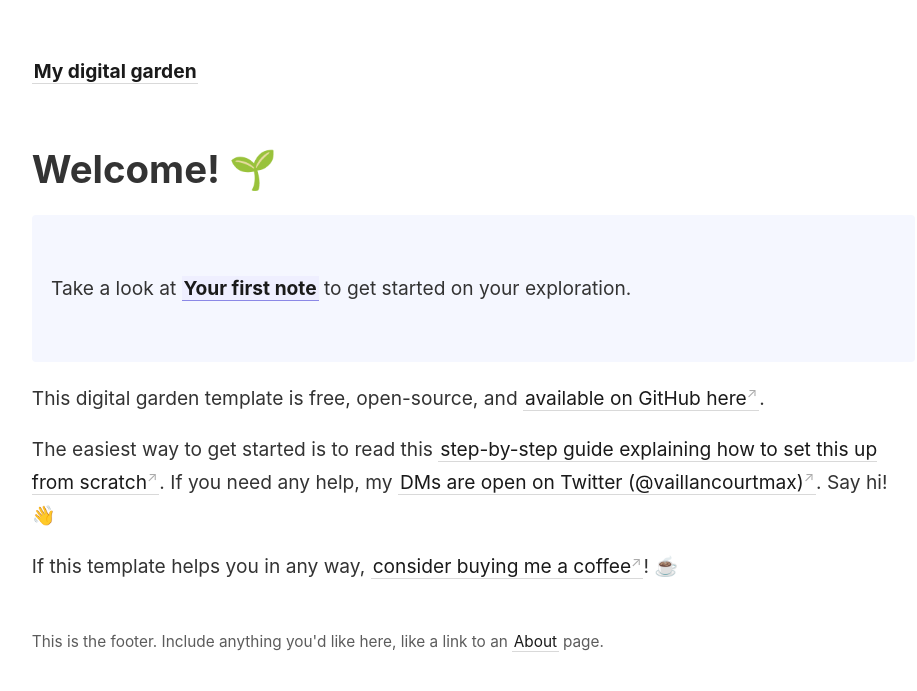
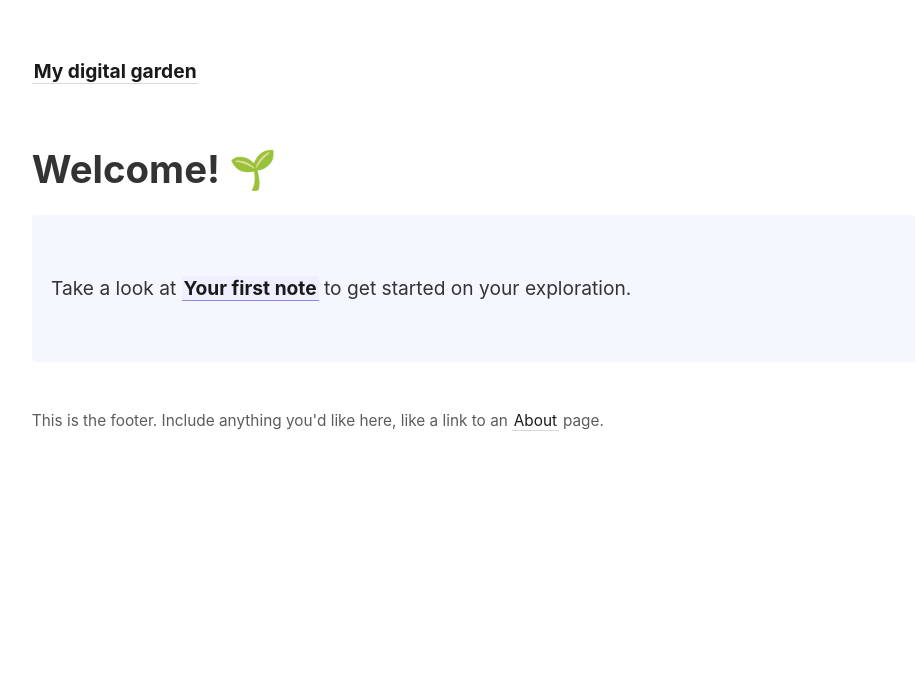
Before and after one commit to conyekwelu/conyekwelu.github.io, a Jekyll site: the page built from _pages/index.md, in a window 1280 px wide. Shown: the top 691 px of the page, without its empty margins (45-962 px from the left). Built offline with Jekyll 4.4.1, drawn with Linux system fonts in a browser that asks for light colours.

Commit message:
Update index.md

```diff
--- a/_pages/index.md
+++ b/_pages/index.md
@@ -11,11 +11,6 @@
   Take a look at <span style="font-weight: bold">[[Your first note]]</span> to get started on your exploration.
 </p>
 
-This digital garden template is free, open-source, and [available on GitHub here](https://github.com/maximevaillancourt/digital-garden-jekyll-template).
-
-The easiest way to get started is to read this [step-by-step guide explaining how to set this up from scratch](https://maximevaillancourt.com/blog/setting-up-your-own-digital-garden-with-jekyll). If you need any help, my [DMs are open on Twitter (@vaillancourtmax)](https://twitter.com/vaillancourtmax). Say hi! 👋
-
-If this template helps you in any way, [consider buying me a coffee](https://ko-fi.com/maximevaillancourt)! ☕️
 
 <style>
   .wrapper {
```
